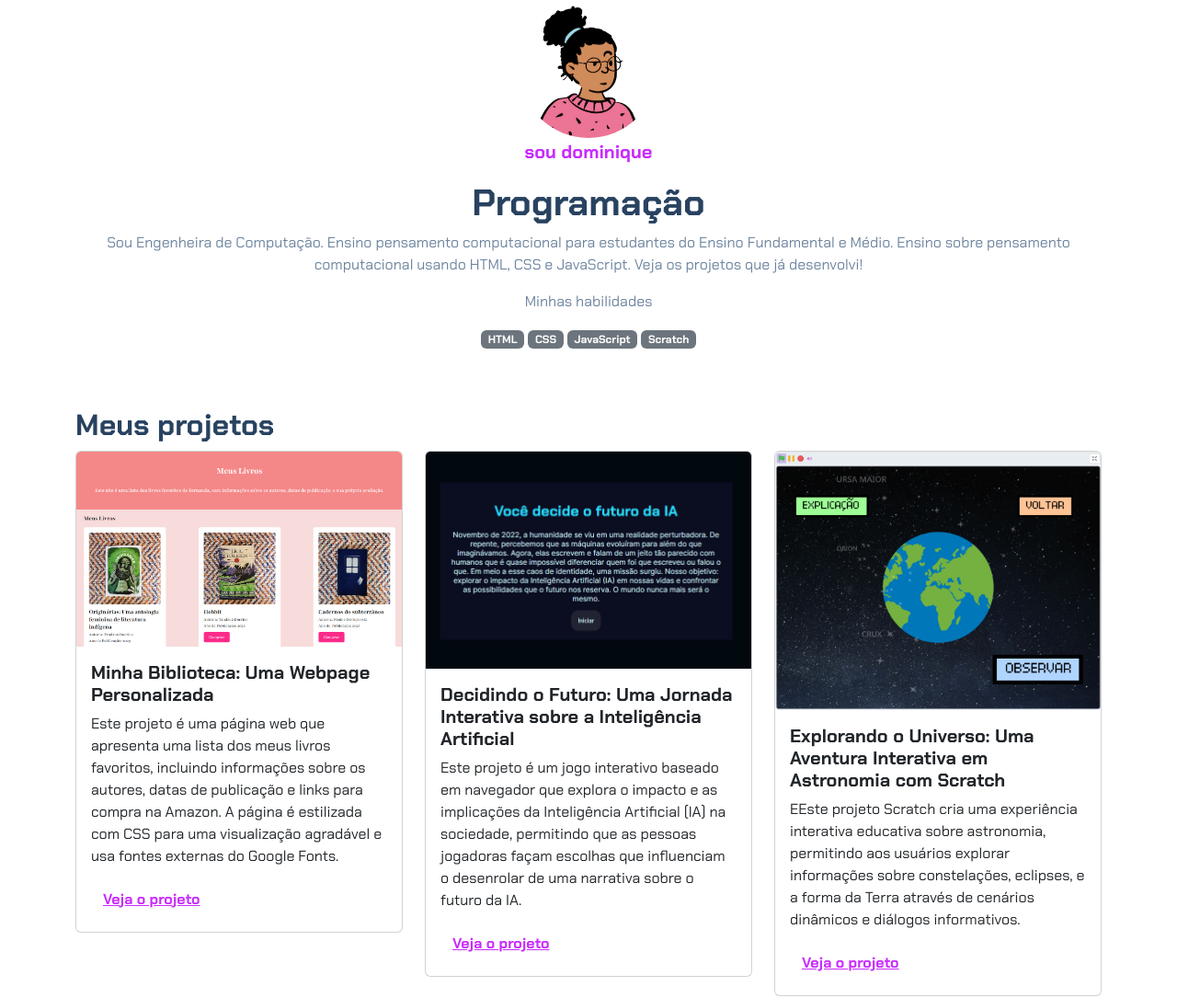
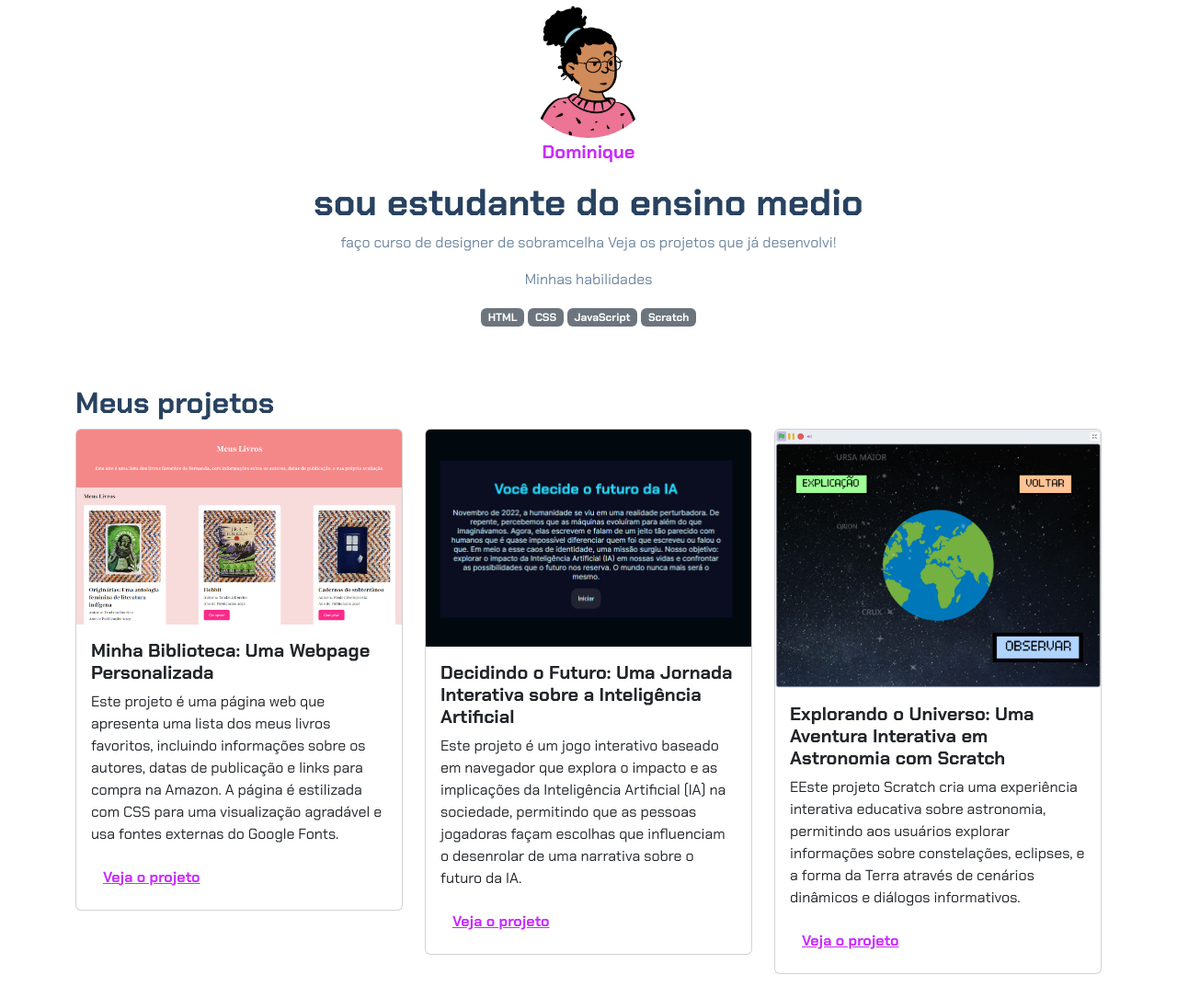
Before and after one commit to dominique379/projeto-portifolio-2b-dominique, a plain HTML site: page index.html in a window 1280 px wide. Shown: the top 1085 px of the page at 92% size. Drawn offline with nearby package versions, Linux system fonts and the light colour scheme.

Commit message:
Update index.html

```diff
--- a/index.html
+++ b/index.html
@@ -14,11 +14,10 @@
     <header class="container text-center">
         <img src="img/avatar-perfil.png" alt="avatar da Fernanda" class="rounded-circle" width="150" height="150"
             srcset="">
-        <p class="lead">sou dominique </p>
-        <h1> Programação</h1>
-        <p>Sou Engenheira de Computação. Ensino pensamento computacional para estudantes do Ensino
-            Fundamental e Médio. Ensino sobre pensamento computacional usando HTML, CSS e JavaScript. Veja os projetos
-            que já desenvolvi!</p>
+        <p class="lead">Dominique</p>
+        <h1> sou estudante do ensino medio </h1>
+        <p>faço curso de designer de sobramcelha
+          Veja os projetos que já desenvolvi!</p>
         <p>Minhas habilidades</p>
         <div>
             <p class="badge bg-secondary">HTML</p>
```
